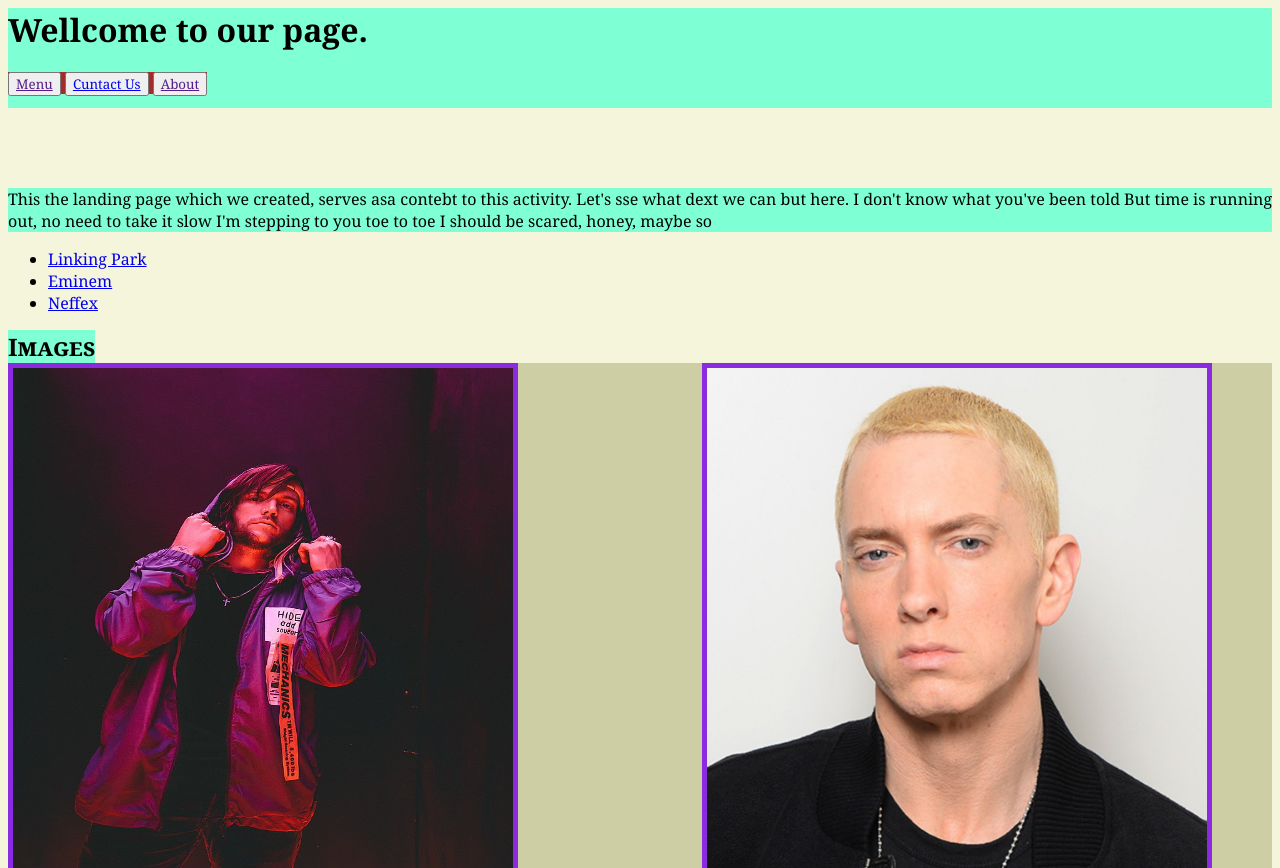
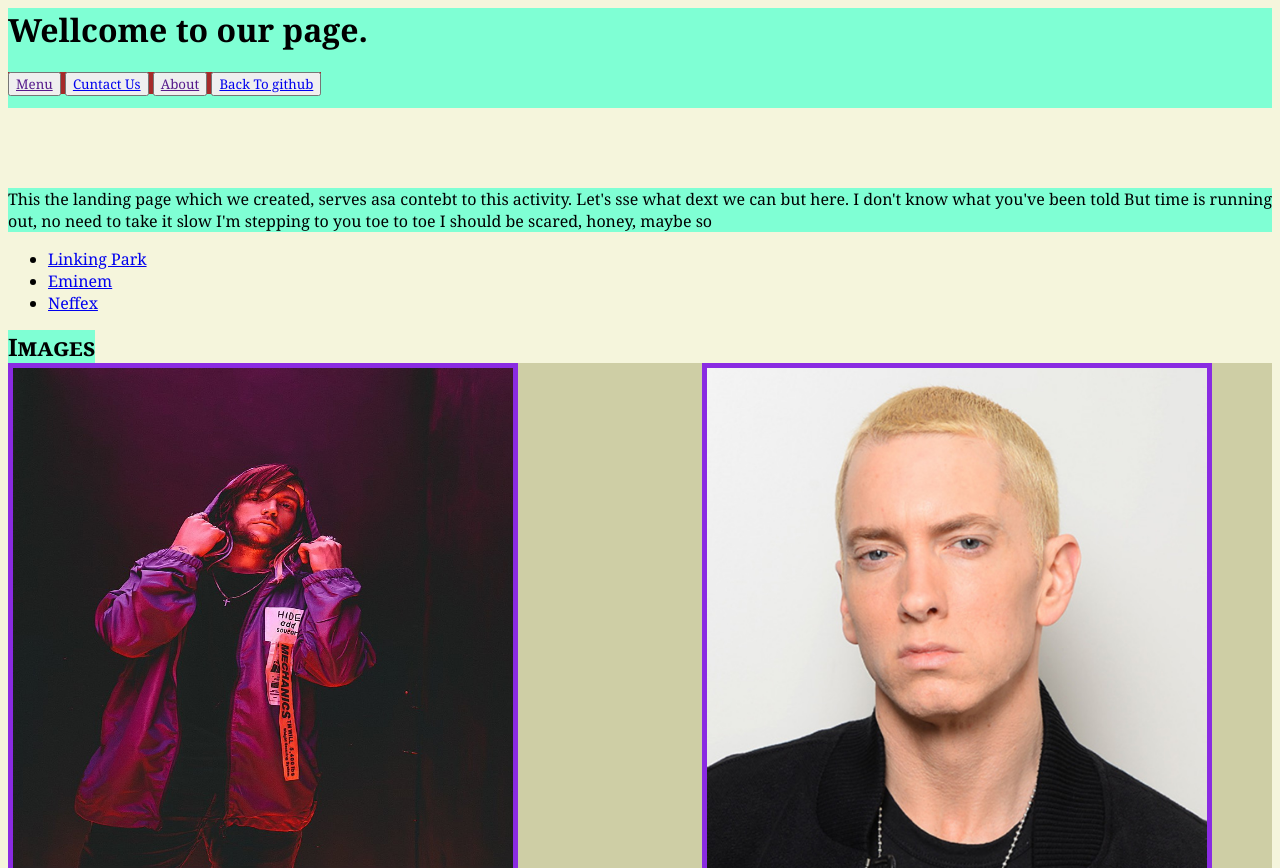
Before and after one commit to WebArchitect89/landing-page-project, a plain HTML site: page index.html in a window 1280 px wide. Shown: the top 868 px of the page. Drawn offline with Linux system fonts and the light colour scheme.

Commit message:
feaure/add-github-button

```diff
--- a/index.html
+++ b/index.html
@@ -16,6 +16,7 @@
         <span><button><a href="">Menu</a></button></span>
         <span><button><a href="form.html" title="Contact Us" target="_blank">Cuntact Us</a></button></span>
         <span> <button><a href="">About</a></button></span>
+        <span><button><a href="https://github.com/WebArchitect89/landing-page-project">Back To github</a></button></span>
     </nav>
 </header>
 
```
Also changed, not shown: 2 other files.
